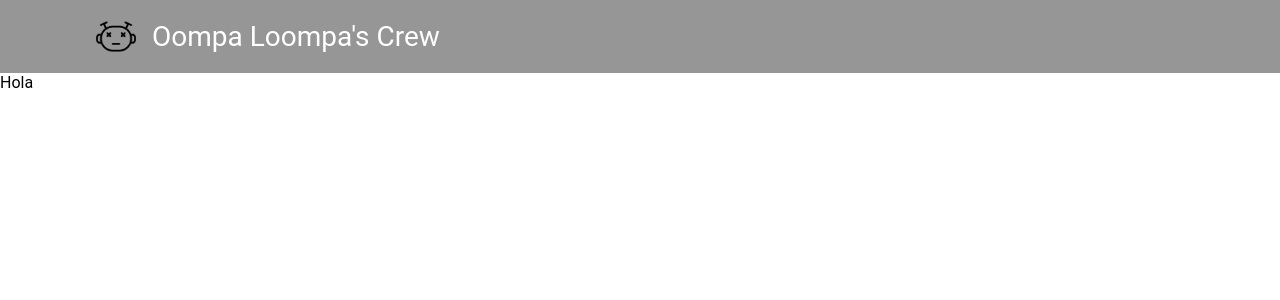
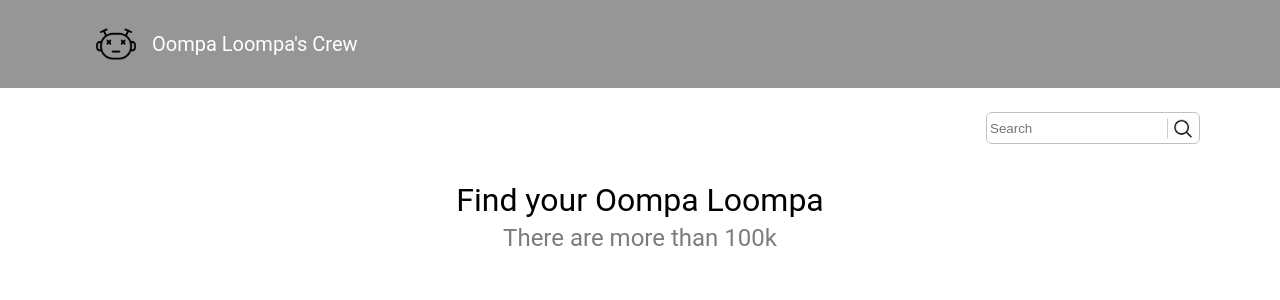
Before and after one commit to eliecerUribe/oompa-loompa, a React (Vite) app: page / in a window 1280 px wide. Shown: the top 300 px of the page. Built offline with nearby package versions, Linux system fonts and the light colour scheme.

Commit message:
add title, subtitle and input search

```diff
--- a/src/components/MainBar/styles.scss
+++ b/src/components/MainBar/styles.scss
@@ -8,7 +8,7 @@
   padding: 10px 10px 10px 6em;
 
   .title {
-    font-size: 28px;
+    font-size: 20px;
     padding: 10px 10px 10px 1rem;
   }
 }
--- a/src/views/Home/index.jsx
+++ b/src/views/Home/index.jsx
@@ -1,3 +1,16 @@
+import searchIcon from "../../images/ic_search.png";
+import "./styles.scss";
+
 export default function Home() {
-  return <div>Hola</div>;
+  return (
+    <div>
+      <div className="search-input">
+        <input placeholder="Search" />
+        <div className="separator" />
+        <img src={searchIcon} width={18} />
+      </div>
+      <div className="title">Find your Oompa Loompa</div>
+      <div className="subtitle">There are more than 100k</div>
+    </div>
+  );
 }
--- /dev/null
+++ b/src/views/Home/styles.scss
@@ -0,0 +1,46 @@
+.title {
+  text-align: center;
+  font-size: 32px;
+  line-height: 3rem;
+}
+
+.subtitle {
+  text-align: center;
+  font-size: 24px;
+  color: #7b7d7b;
+}
+
+.search-input {
+  text-align: end;
+  padding: 1.5rem 5rem 2rem 0;
+  position: relative;
+
+  input {
+    height: 24px;
+    border-radius: 6px;
+    border: 1px solid #bfbfbf;
+    padding: 3px;
+    padding-right: 2rem;
+
+    &:focus {
+      outline: none;
+    }
+  }
+
+  .separator {
+    position: absolute;
+    top: 50%;
+    right: 7rem;
+    transform: translateY(-68%);
+    height: 20px;
+    width: 1px;
+    background-color: #ccc;
+  }
+
+  img {
+    position: absolute;
+    top: 50%;
+    right: 5.5rem;
+    transform: translateY(-68%);
+  }
+}
```
